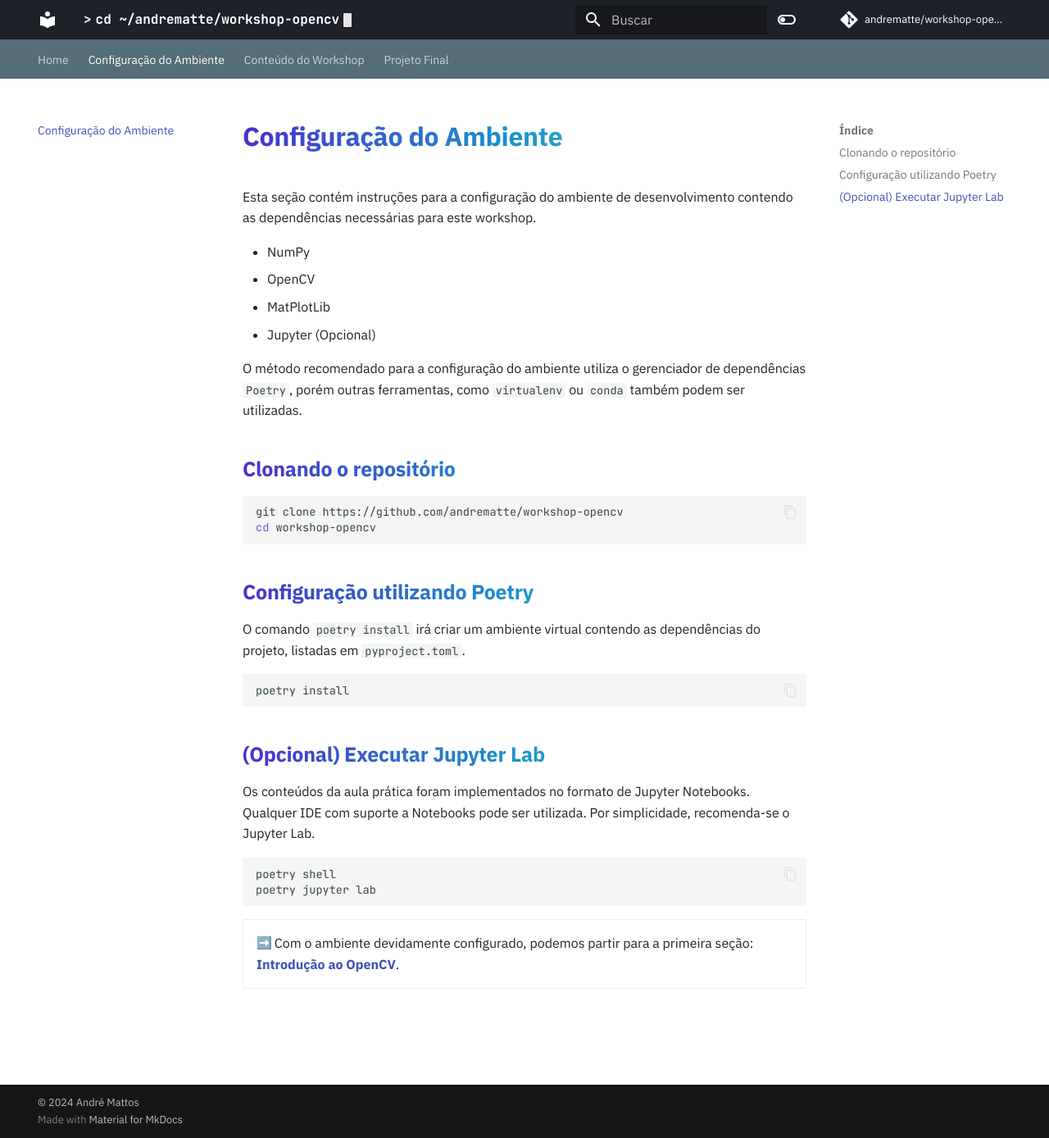
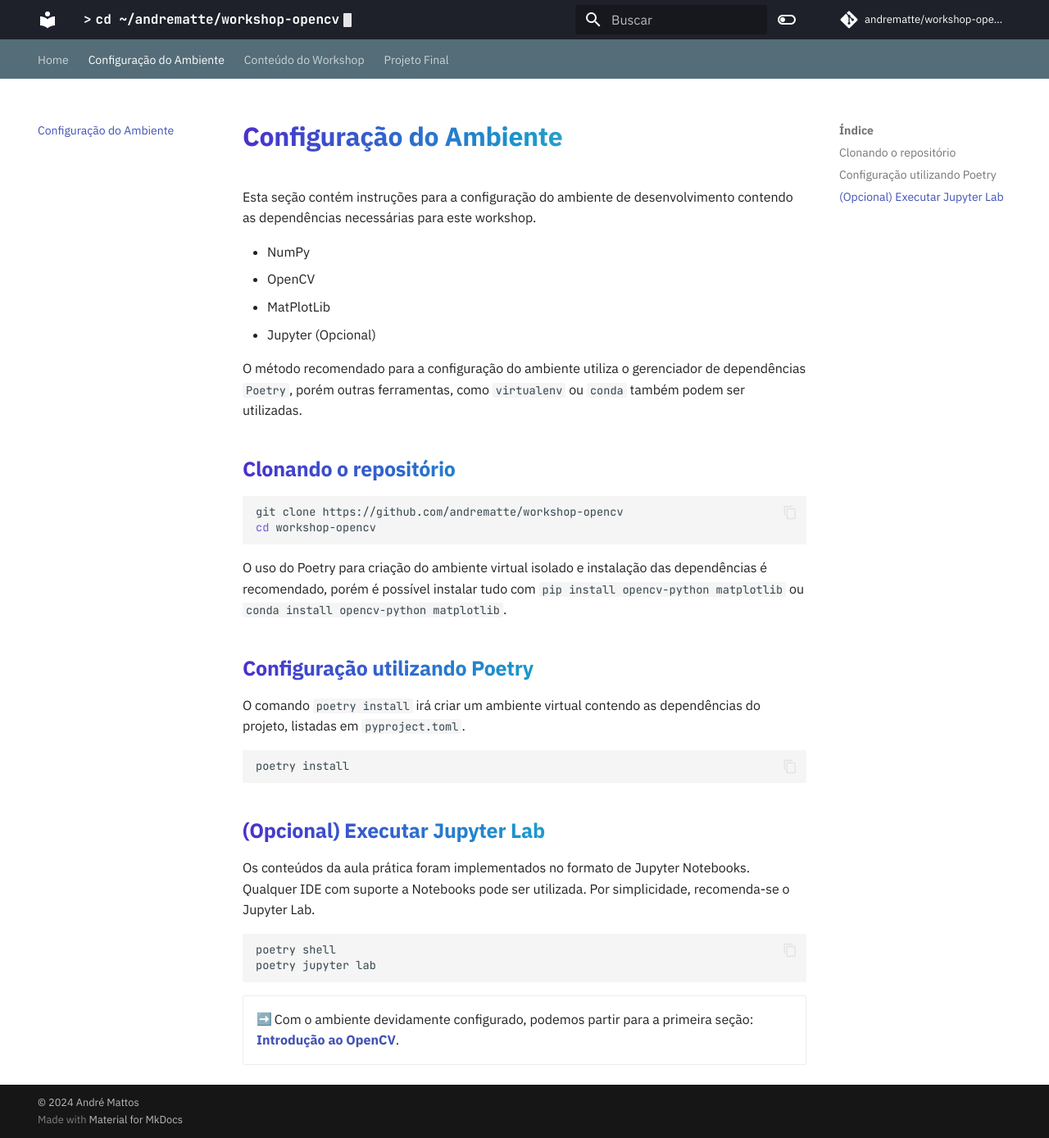
Before and after one commit to andrematte/workshop-opencv, an MkDocs documentation site: the page built from docs/configuração.md, in a window 1280 px wide and 1388 px high. Shown: the whole window at 82% size. Built offline with MkDocs 1.6.1 and Material for MkDocs 9.7.7, drawn with Linux system fonts in a browser that asks for light colours; emoji names are drawn with the system emoji font; plug-ins that fetch from the network failed and are left out; comment, search, counter and statistics services are not loaded.

Commit message:
Add pip and conda install instructions

````diff
--- a/docs/configuração.md
+++ b/docs/configuração.md
@@ -15,6 +15,8 @@ O método recomendado para a configuração do ambiente utiliza o gerenciador de
 git clone https://github.com/andrematte/workshop-opencv
 cd workshop-opencv
 ```
+
+O uso do Poetry para criação do ambiente virtual isolado e instalação das dependências é recomendado, porém é possível instalar tudo com `pip install opencv-python matplotlib` ou `conda install opencv-python matplotlib`.
 
 ## Configuração utilizando Poetry
 
````
Also changed, not shown: README.md (+2 -0 lines).
